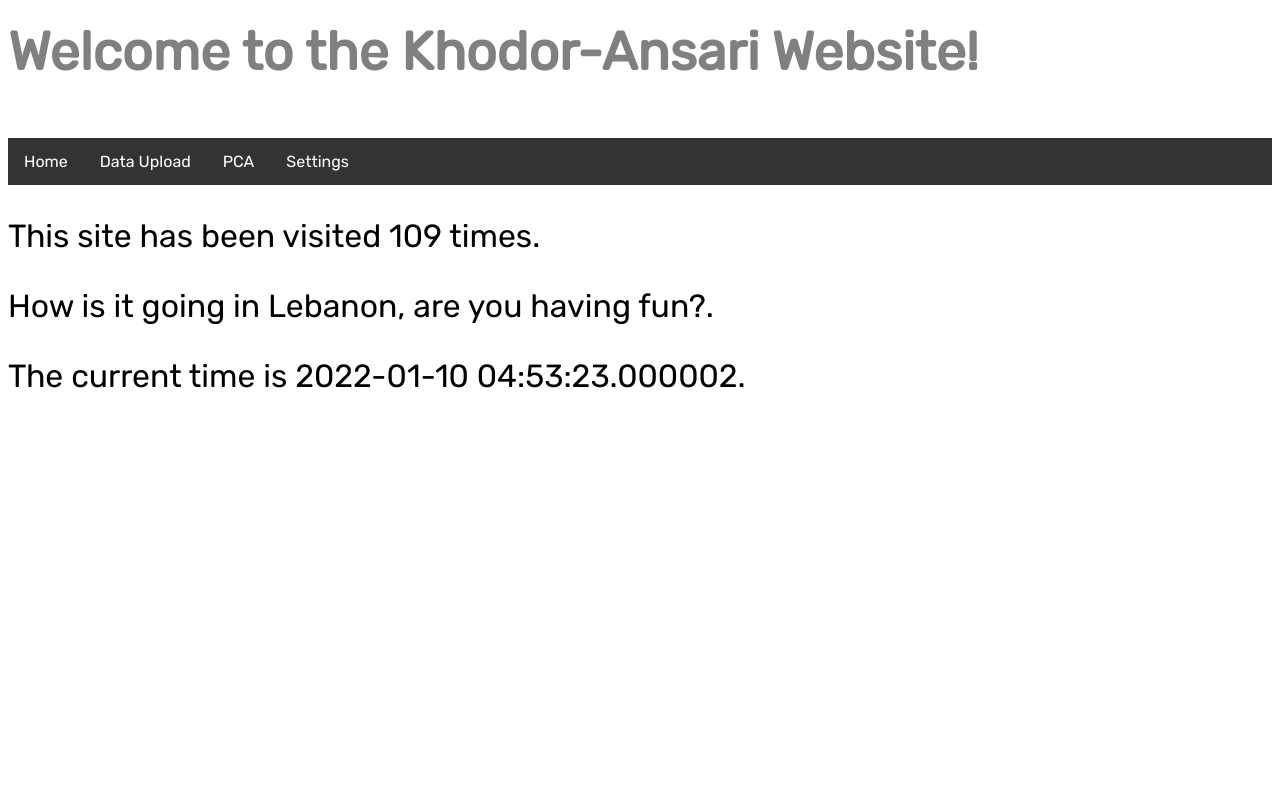
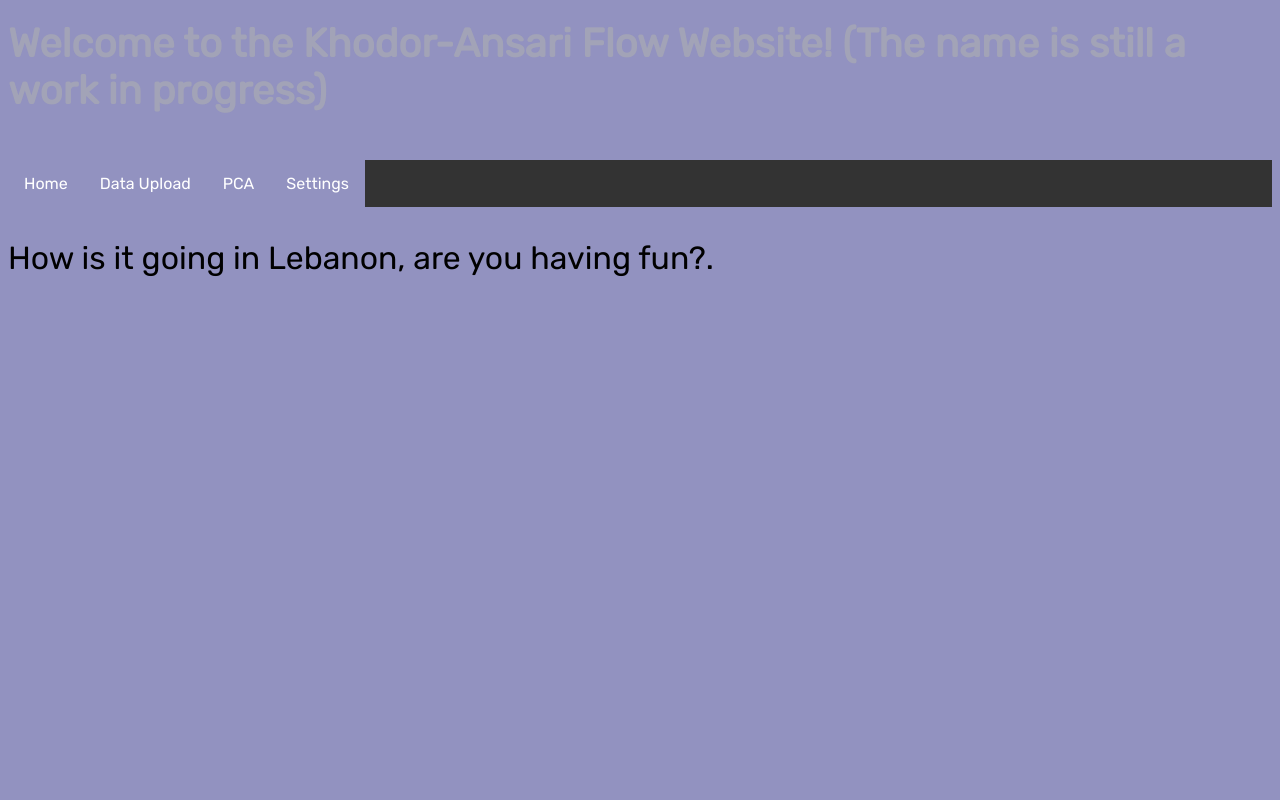
Before and after one commit to ayaanza29/zuhayr_sample-webapp, a Flask app: page / in a window 1280 px wide. Run offline with Flask 2, Linux system fonts and the light colour scheme.

Commit message:
color changes

```diff
--- a/templates/index.html
+++ b/templates/index.html
@@ -4,14 +4,15 @@
 <style>
     * {
         font-family: "Rubik", "sans-serif";
+        background-color: rgb(146,146, 192);
     }
     div {
         text-align: left;
         margin-top: 20px;
     }
     h1 {
-        color: gray;
-        font-size: 40pt;
+        color: rgba(168, 169, 179, 0.753);
+        font-size: 30pt;
     }
     p {
         font-size: 24pt;
@@ -43,7 +44,7 @@
 </style>
 
 <div>
-    <h1>Welcome to the Khodor-Ansari Website!</h1><br>
+    <h1>Welcome to the Khodor-Ansari Flow Website! (The name is still a work in progress)</h1><br>
 </div>
 
 <nav>
@@ -57,9 +58,10 @@
 
 
 <div>
-    <p>This site has been visited {{ count }} times.</p>
+    <p>How is it going in Lebanon, are you having fun?.</p>
+    <!-- <p>This site has been visited {{ count }} times.</p>
     <p>How is it going in Lebanon, are you having fun?.</p>
     <p>The current time is {{ current_date }}.</p>
-    <!-- <img src="images/UMAP.jpg" />
+     <img src="images/UMAP.jpg" />
     <img src="umap example.png" alt="umap example"/>  -->
 </div>
--- a/templates/pca.html
+++ b/templates/pca.html
@@ -4,13 +4,14 @@
 <style>
     * {
         font-family: "Rubik", "sans-serif";
+        background-color: rgb(146, 146, 192);
     }
     div {
         text-align: left;
         margin-top: 20px;
     }
     h1 {
-        color: rgb(104, 137, 248);
+        color: rgba(168, 169, 179, 0.753);
         font-size: 40pt;
     }
     p {
```
